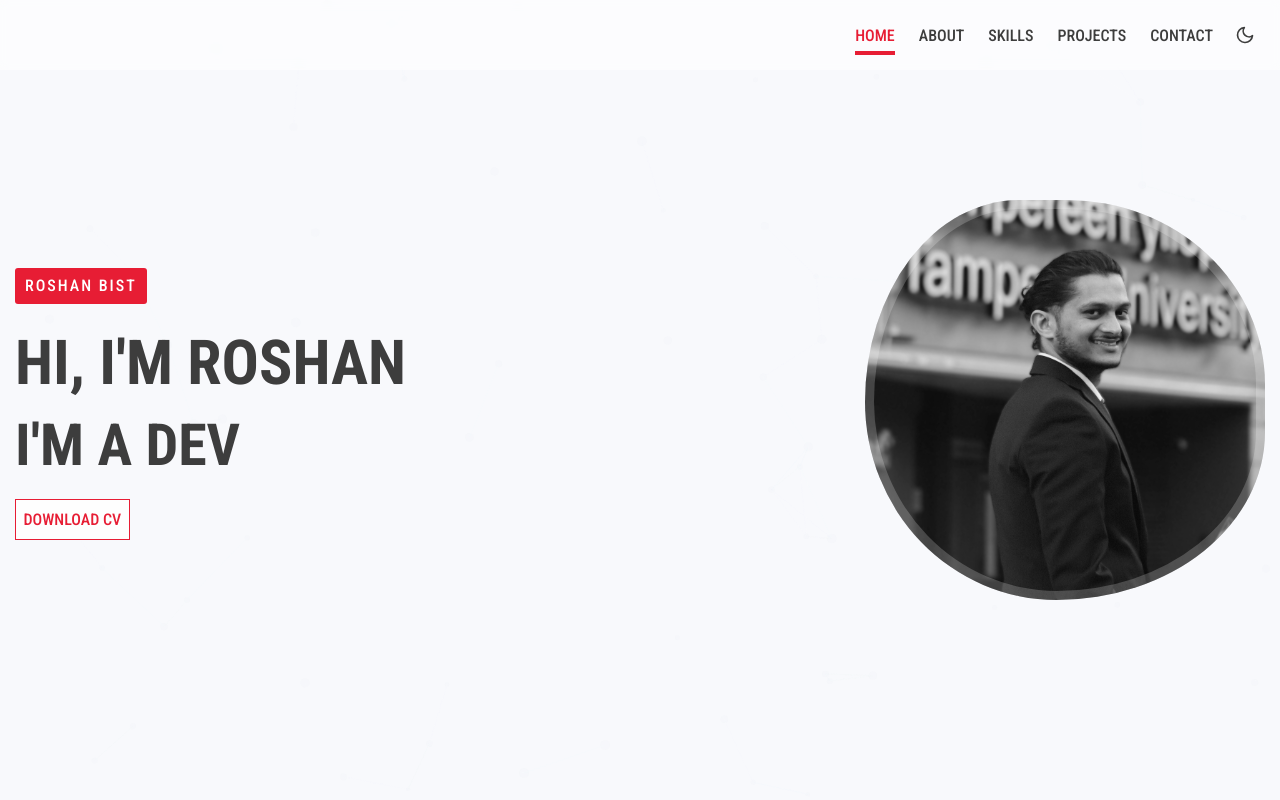
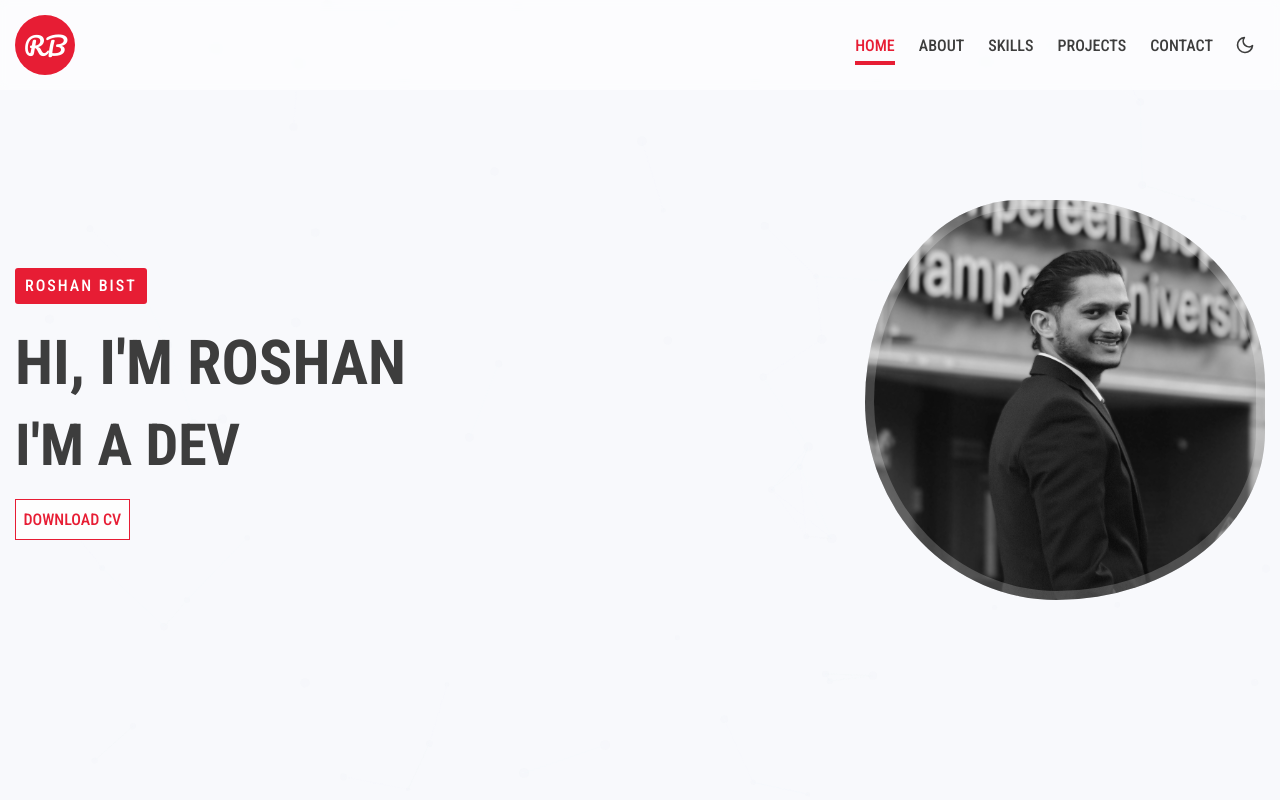
Before and after one commit to roshanbist/portfolio, a Next.js app: page / in a window 1280 px wide. Shown: the top 800 px of the page. Built offline with nearby package versions, Linux system fonts and the light colour scheme.

Commit message:
logo path change

```diff
--- a/components/footer/Footer.tsx
+++ b/components/footer/Footer.tsx
@@ -11,6 +11,7 @@ import {
   zoomInTop,
 } from '@/components/animatedSection/animationOption';
 import AnimatedSection from '@/components/animatedSection/AnimatedSection';
+import Logo from '@/components/logo/Logo';
 
 const Footer = () => {
   return (
@@ -18,7 +19,14 @@ const Footer = () => {
       <ScrollToTop />
       <div className='max-container'>
         <AnimatedSection animation={fadeInParent}>
-          <motion.div variants={zoomInTop}></motion.div>
+          <motion.div variants={zoomInTop}>
+            <Logo
+              width='w-[10rem]'
+              height='h-[10rem]'
+              textSize='text-[3.5rem]'
+              classname='mx-auto'
+            />
+          </motion.div>
           <div className='flex flex-wrap justify-center mt-[3rem] '>
             <SocialMediaConnect textColor='text-[#ebecf0]' />
           </div>
--- a/components/header/Header.tsx
+++ b/components/header/Header.tsx
@@ -5,7 +5,7 @@ import { motion } from 'framer-motion';
 
 import ThemeToggle from '@/components/themeToggle/ThemeToggle';
 import Navbar from '@/components/navbar/Navbar';
-
+import Logo from '@/components/logo/Logo';
 import { fadeInTop } from '@/components/animatedSection/animationOption';
 
 const Header = () => {
@@ -46,6 +46,12 @@ const Header = () => {
         }`}
       >
         <div className='max-container flex flex-wrap justify-between items-center'>
+          <Logo
+            width='w-[6rem]'
+            height='h-[6rem]'
+            textSize='text-[2.5rem]'
+            classname='mr-[1rem]'
+          />
           <div className='flex flex-wrap flex-1 justify-end items-center'>
             <Navbar />
             <ThemeToggle />
--- a/components/preloader/Preloader.tsx
+++ b/components/preloader/Preloader.tsx
@@ -10,7 +10,7 @@ const Preloader = () => {
       preloader.classList.add('preloaded');
       setTimeout(() => {
         preloader.remove();
-      }, 1000);
+      }, 1200);
     };
 
     if (document.readyState === 'complete') {
```
